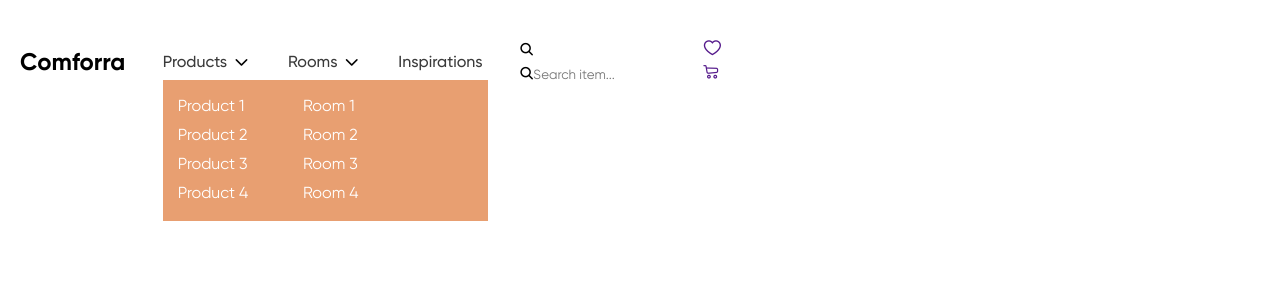
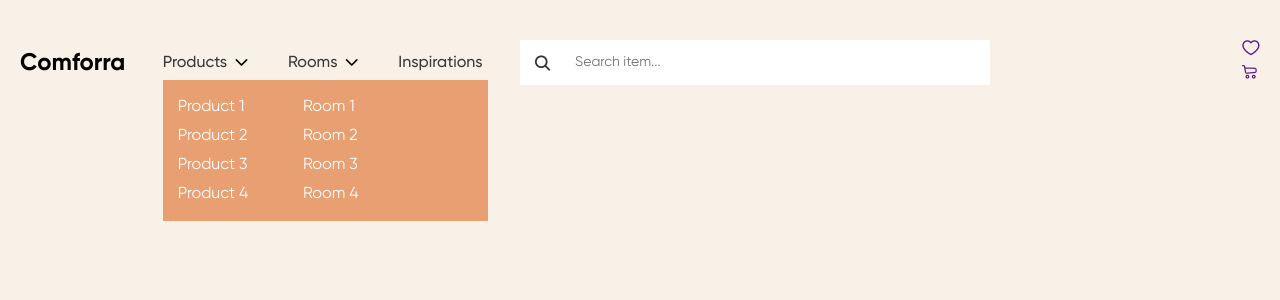
Before and after one commit to jugurj/comforra-furniture-shop, a Vue app: page / in a window 1280 px wide. Shown: the top 300 px of the page. Built offline with nearby package versions, Linux system fonts and the light colour scheme.

Commit message:
Implemented styles for header search section and added background color for the body to make white elements more visible.

```diff
--- a/src/assets/styles/styles.scss
+++ b/src/assets/styles/styles.scss
@@ -21,6 +21,7 @@ $md4: 479.98;
 @import "ui";
 
 body {
+	background-color: #F9F1E7;
 	color: $baseColor;
 	font-size: $fontSize + px;
 	&._lock {
--- a/src/components/TheHeader.vue
+++ b/src/components/TheHeader.vue
@@ -125,6 +125,12 @@ export default {
         font-weight: 700;
         line-height: 1.5;
     }
+
+    &__search {
+        @media (min-width: $md2 + px) {
+            flex: 1 1 auto;
+        }
+    }
 }
 
 .menu {
@@ -209,4 +215,38 @@ export default {
         line-height: 1.5;
     }
 }
+
+.search-form {
+    max-width: 470px;
+
+    &__icon {
+        display: none;
+    }
+
+    &__form {
+        background-color: #FFF;
+        display: flex;
+        align-items: center;
+    }
+
+    &__submit {
+        flex: 0 0 45px;
+        height: 45px;
+        color: #333;
+        font-size: 16px;
+        transition: background-color .3s ease 0s;
+
+        &:hover {
+            background-color: $orangeColor;
+        }
+    }
+
+    &__input {
+        font-size: 14px;
+        line-height: 1.5;
+        color: $darkGrayColor;
+        width: 100%;
+        padding: 0 10px;
+    }
+}
 </style>
```
